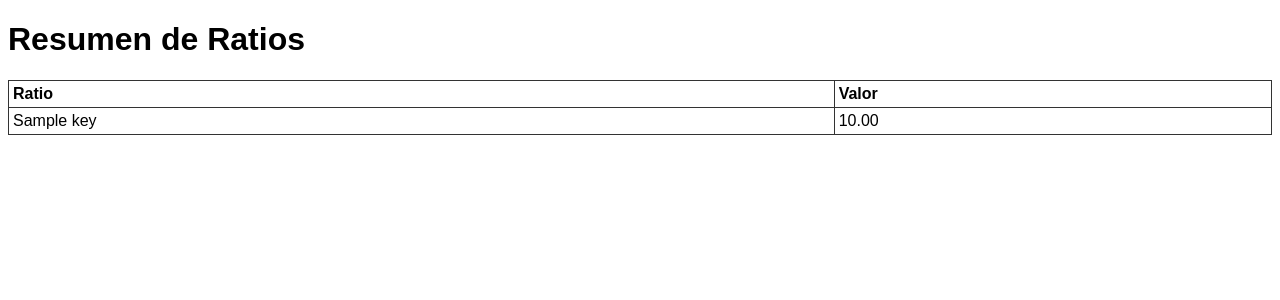
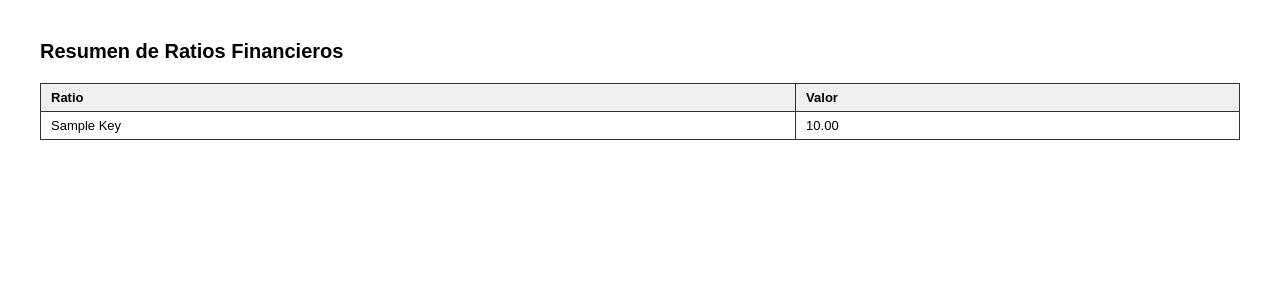
Before and after one commit to scardenast/app-ratios, a Flask app: template templates/pdf.html in a window 1280 px wide. Shown: the top 300 px of the page. Run offline with Flask 3, Linux system fonts and the light colour scheme; the template is opened without the code that fills it: most values are stand-ins (such as "Sample title", 1, 10 or a date in 2020).

Commit message:
Mejoras en cálculo de ratios, colores y descarga de PDF

```diff
--- a/templates/pdf.html
+++ b/templates/pdf.html
@@ -4,19 +4,23 @@
   <meta charset="utf-8">
   <title>Resumen Financiero</title>
   <style>
-body { font-family: sans-serif; }
+    body { font-family: Arial, sans-serif; font-size: 13px; margin: 40px; }
+    h1 { font-size: 20px; margin-bottom: 20px; }
     table { border-collapse: collapse; width: 100%; }
-th, td { border: 1px solid #333; padding: 4px; text-align: left; }
+    th, td { border: 1px solid #333; padding: 6px 10px; text-align: left; }
+    th { background-color: #f0f0f0; }
+    .na { color: #999; font-style: italic; }
+    .title-cell { text-transform: capitalize; }
   </style>
 </head>
 <body>
-<h1>Resumen de Ratios</h1>
+  <h1>Resumen de Ratios Financieros</h1>
   <table>
     <tr><th>Ratio</th><th>Valor</th></tr>
     {% for key, val in ratios.items() %}
     <tr>
-    <td>{{ key.replace('_', ' ') }}</td>
-    <td>{{ '%.2f'|format(val) if val is not none else 'N/A' }}</td>
+        <td class="title-cell">{{ key.replace('_', ' ') }}</td>
+        <td>{{ '%.2f'|format(val) if val is not none else '<span class="na">No disponible</span>' | safe }}</td>
     </tr>
     {% endfor %}
   </table>
```
Also changed, not shown: app/routes.py (+30 -9 lines), templates/dashboard.html (+25 -2 lines), app/__init__.py (line endings or trailing spaces). Lines whose indentation alone changed are shown as unchanged.
